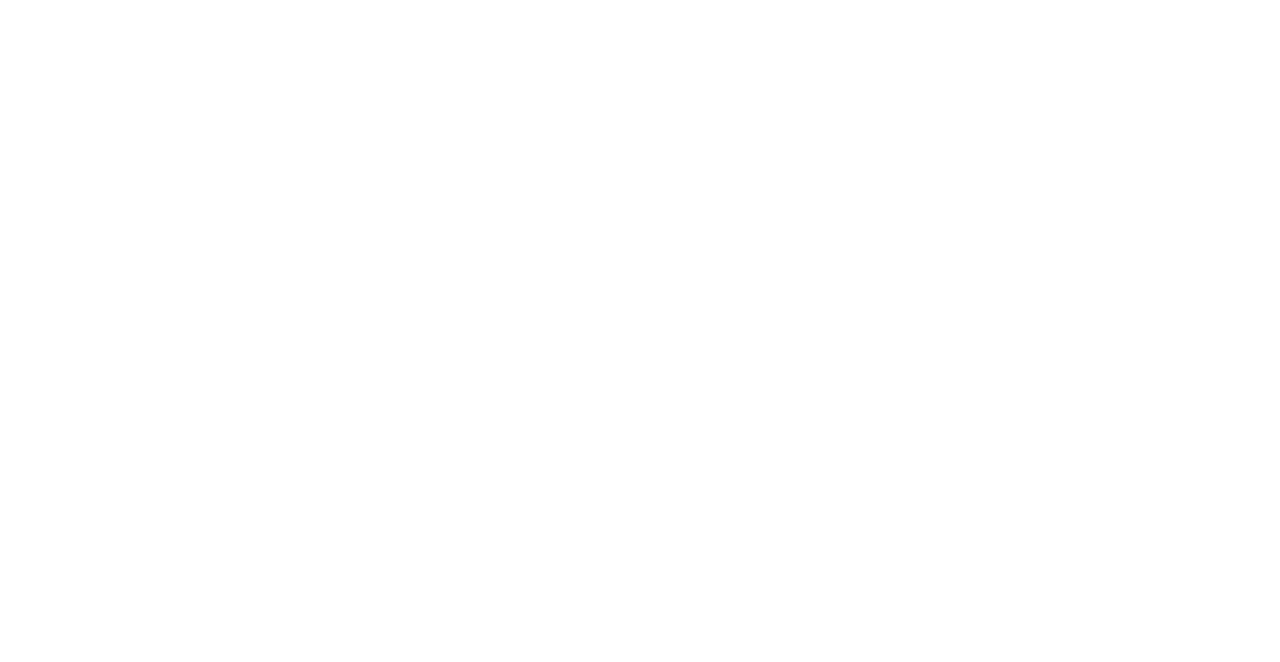
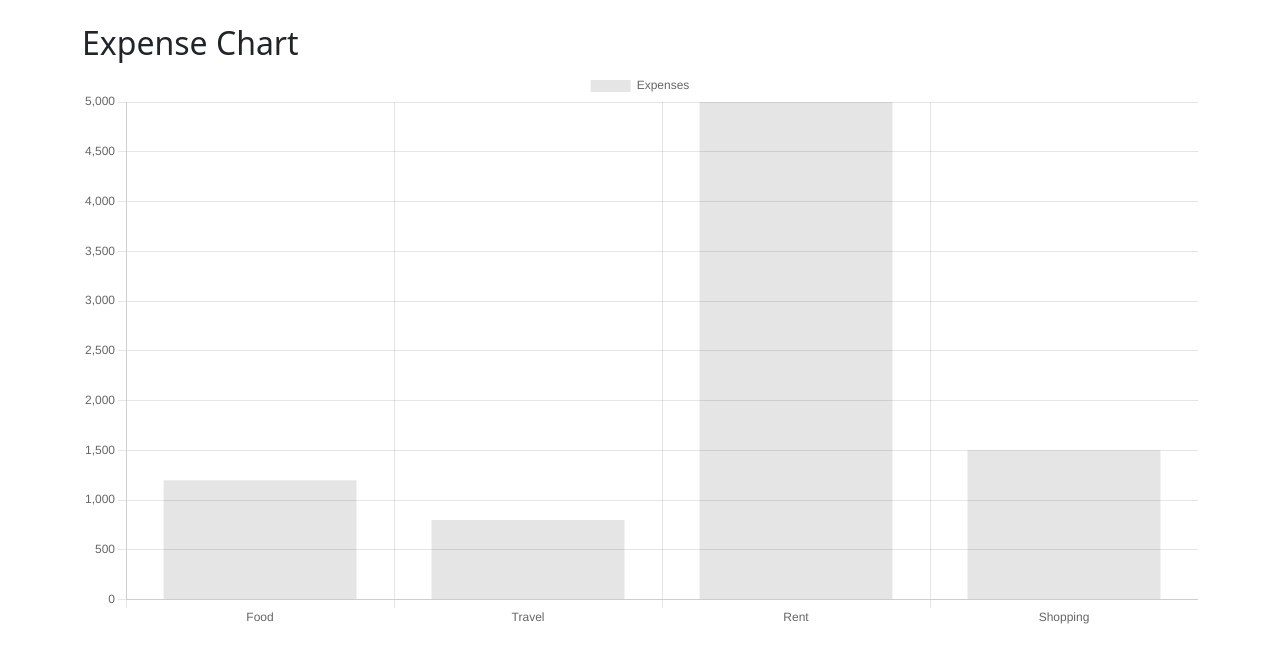
Before and after one commit to Rahulkumarjha07/shared-expense-app, a React (Vite) app in the folder client/: page /charts in a window 1280 px wide. Before the commit this address had no page. Shown: the top 662 px of the page. Built offline with nearby package versions, Linux system fonts and the light colour scheme.

Commit message:
Add expense chart visualization

```diff
--- a/client/src/App.jsx
+++ b/client/src/App.jsx
@@ -9,6 +9,7 @@
 import Balance from "./pages/Balance";
 import Settlement from "./pages/Settlement";
 import Members from "./pages/Members";
+import Charts from "./pages/Charts";
 
 function App() {
   return (
@@ -22,6 +23,7 @@
 <Route path="/balance" element={<Balance />} />
 <Route path="/settlement" element={<Settlement />} />
 <Route path="/members" element={<Members />} />
+<Route path="/charts" element={<Charts />} />
       </Routes>
     </BrowserRouter>
   );
--- a/client/src/components/Layout.jsx
+++ b/client/src/components/Layout.jsx
@@ -40,6 +40,12 @@
           <Link className="btn btn-outline-light w-100" to="/settlement">
             Settlement
           </Link>
+          <Link
+className="btn btn-outline-light w-100 mb-2"
+to="/charts"
+>
+Charts
+</Link>
 
         </div>
 
--- /dev/null
+++ b/client/src/pages/Charts.jsx
@@ -0,0 +1,56 @@
+import {
+Chart as ChartJS,
+CategoryScale,
+LinearScale,
+BarElement,
+Title,
+Tooltip,
+Legend
+} from "chart.js";
+
+import { Bar } from "react-chartjs-2";
+
+ChartJS.register(
+CategoryScale,
+LinearScale,
+BarElement,
+Title,
+Tooltip,
+Legend
+);
+
+function Charts(){
+
+const data={
+
+labels:["Food","Travel","Rent","Shopping"],
+
+datasets:[
+
+{
+
+label:"Expenses",
+
+data:[1200,800,5000,1500]
+
+}
+
+]
+
+};
+
+return(
+
+<div className="container mt-4">
+
+<h2>Expense Chart</h2>
+
+<Bar data={data}/>
+
+</div>
+
+);
+
+}
+
+export default Charts;
```
